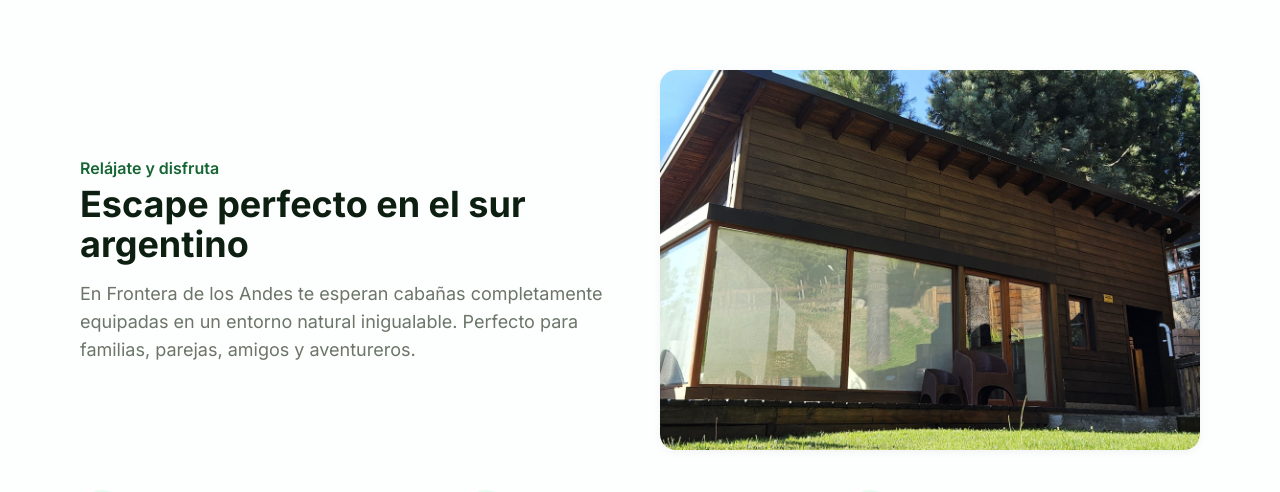
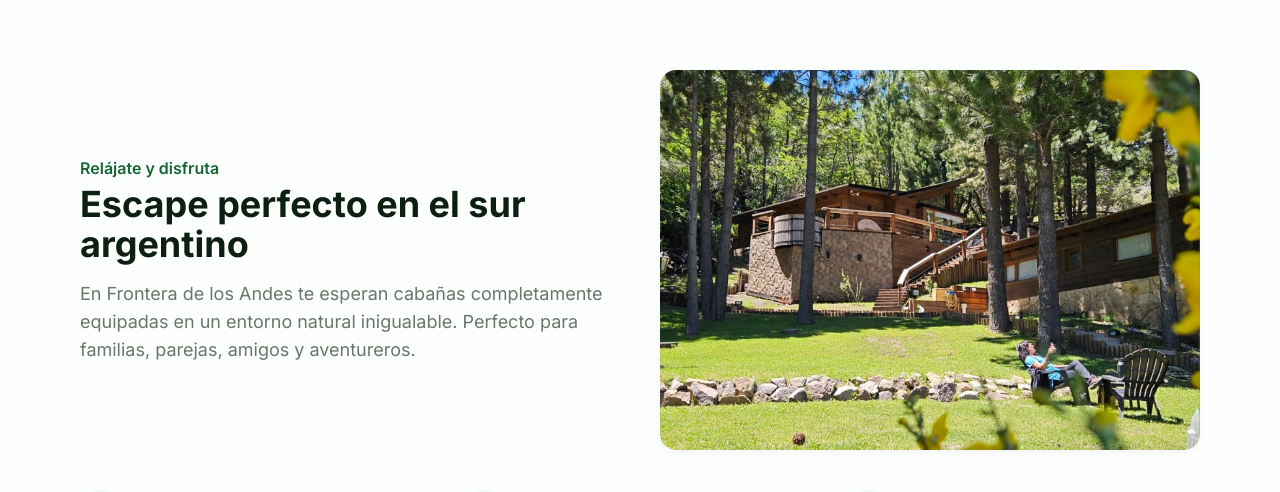
Before and after one commit to TomiDepaa/frontera-de-los-andes, a Next.js app: page / in a window 1280 px wide. Shown: the part 830-1322 px from the top of the page. Built offline with nearby package versions, Linux system fonts and the light colour scheme.

Commit message:
Cambio de imagenes

```diff
--- a/src/app/page.jsx
+++ b/src/app/page.jsx
@@ -76,7 +76,7 @@ export default function Home() {
           </div>
           <div className="relative rounded-2xl overflow-hidden shadow-card h-72 md:h-[420px] lg:h-[380px]">
             <img
-              src="/images/cabins/Cabaña1.jpg"
+              src="/images/cabins/paz.jpg"
               alt="Cabaña rodeada de naturaleza"
               className="w-full h-full object-cover"
             />
--- a/tailwind.config.js
+++ b/tailwind.config.js
@@ -12,7 +12,7 @@ module.exports = {
         'cabañas-invierno': "url('/images/carrouselHome/cabañasInvierno.png')",
         'footer-background': "url('/images/footerBackground.png')",
         'cabins-headCabins': "url('/images/cabins/InfoCabanas.JPG')",
-        'whatToDo': "url('/images/places/DSC_0073.JPG')",
+        'whatToDo': "url('/images/activities/kayakLagoHermoso.jpg')",
       },
       colors: {
         "green-brand": "#031e0d",
```
Also changed, not shown: public/images/cabins/paz.jpg (added), 1 other file (tests, documents, lock files or other folders).
